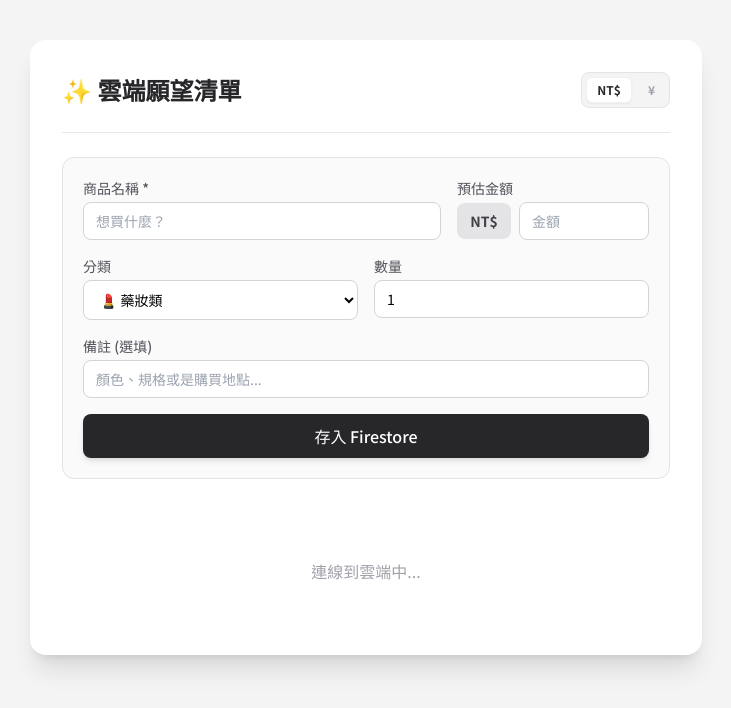
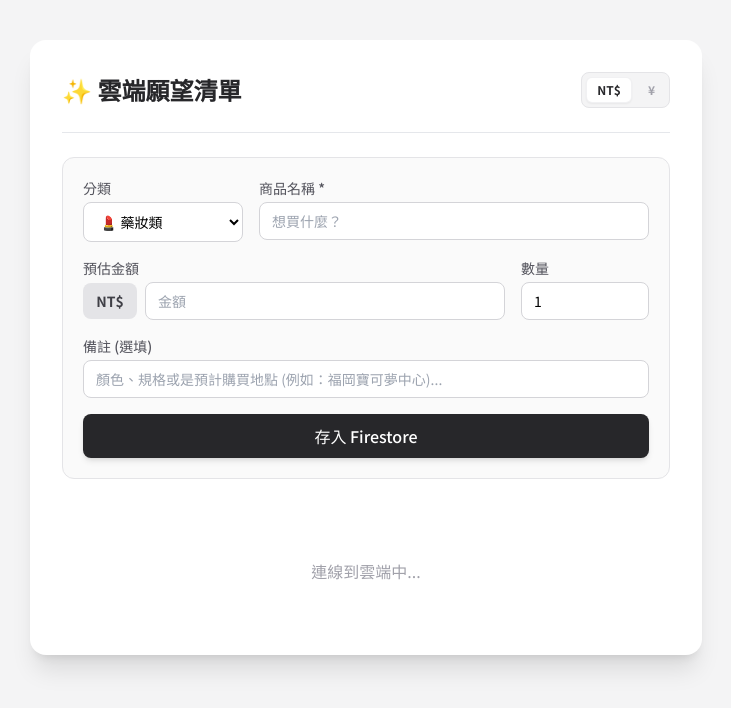
Before and after one commit to nanets00/my-wishlist, a plain HTML site: page index.html in a window 1280 px wide. Shown: the whole page, without its empty margins (274-1005 px from the left). Drawn offline with nearby package versions, Linux system fonts and the light colour scheme; no server answers.

Commit message:
Update index.html

```diff
--- a/index.html
+++ b/index.html
@@ -3,7 +3,7 @@
 <head>
     <meta charset="UTF-8">
     <meta name="viewport" content="width=device-width, initial-scale=1.0">
-    <title>我的 Firestore 願望清單</title>
+    <title>我的 Firestore 願望清單V2</title>
 
     <link rel="icon" type="image/png" sizes="192x192" href="icon.png">
     <link rel="icon" type="image/png" sizes="512x512" href="icon.png">
@@ -32,42 +32,43 @@
         </div>
 
         <form id="wish-form" class="space-y-4 mb-10 bg-zinc-50 p-5 rounded-xl border border-zinc-200">
+
             <div class="flex flex-col md:flex-row gap-4">
+                <div class="w-full md:w-40">
+                    <label class="block text-sm font-medium text-zinc-600 mb-1">分類</label>
+                    <select id="item-category" class="w-full px-3 py-2 border border-zinc-300 rounded-lg text-sm bg-white outline-none">
+                        <option value="藥妝類">💄 藥妝類</option>
+                        <option value="食物類">🍕 食物類</option>
+                        <option value="玩具類">🧸 玩具類</option>
+                        <option value="其他">📦 其他</option>
+                    </select>
+                </div>
                 <div class="flex-1">
                     <label class="block text-sm font-medium text-zinc-600 mb-1">商品名稱 *</label>
                     <input type="text" id="item-name" required class="w-full px-3 py-2 border border-zinc-300 rounded-lg outline-none text-sm" placeholder="想買什麼？">
                 </div>
-                <div class="w-full md:w-48">
+            </div>
+
+            <div class="flex flex-col md:flex-row gap-4">
+                <div class="flex-1">
                     <label class="block text-sm font-medium text-zinc-600 mb-1">預估金額</label>
                     <div class="flex gap-2 items-center">
                         <span id="form-currency-label" class="px-3 py-2 bg-zinc-200 text-zinc-700 rounded-lg text-sm font-bold min-w-[54px] text-center">NT$</span>
                         <input type="number" id="item-price" class="w-full px-3 py-2 border border-zinc-300 rounded-lg outline-none text-sm" placeholder="金額">
                     </div>
                 </div>
-            </div>
-
-            <div class="grid grid-cols-1 md:grid-cols-2 gap-4">
-                <div>
-                    <label class="block text-sm font-medium text-zinc-600 mb-1">分類</label>
-                    <select id="item-category" class="w-full px-3 py-2 border border-zinc-300 rounded-lg text-sm bg-white">
-                        <option value="藥妝類">💄 藥妝類</option>
-                        <option value="食物類">🍕 食物類</option>
-                        <option value="玩具類">🧸 玩具類</option>
-                        <option value="其他">📦 其他</option>
-                    </select>
-                </div>
-                <div>
+                <div class="w-full md:w-32">
                     <label class="block text-sm font-medium text-zinc-600 mb-1">數量</label>
-                    <input type="number" id="item-quantity" min="1" value="1" class="w-full px-3 py-2 border border-zinc-300 rounded-lg text-sm">
+                    <input type="number" id="item-quantity" min="1" value="1" class="w-full px-3 py-2 border border-zinc-300 rounded-lg outline-none text-sm">
                 </div>
             </div>
 
             <div>
                 <label class="block text-sm font-medium text-zinc-600 mb-1">備註 (選填)</label>
-                <input type="text" id="item-note" class="w-full px-3 py-2 border border-zinc-300 rounded-lg outline-none text-sm" placeholder="顏色、規格或是購買地點...">
+                <input type="text" id="item-note" class="w-full px-3 py-2 border border-zinc-300 rounded-lg outline-none text-sm" placeholder="顏色、規格或是預計購買地點 (例如：福岡寶可夢中心)...">
             </div>
 
-            <button type="submit" id="submit-btn" class="w-full bg-zinc-800 hover:bg-black text-white font-medium py-2.5 rounded-lg shadow-md transition">存入 Firestore</button>
+            <button type="submit" id="submit-btn" class="w-full bg-zinc-800 hover:bg-black text-white font-medium py-2.5 rounded-lg shadow-md transition mt-2">存入 Firestore</button>
         </form>
 
         <div class="space-y-4" id="wish-list">
```
